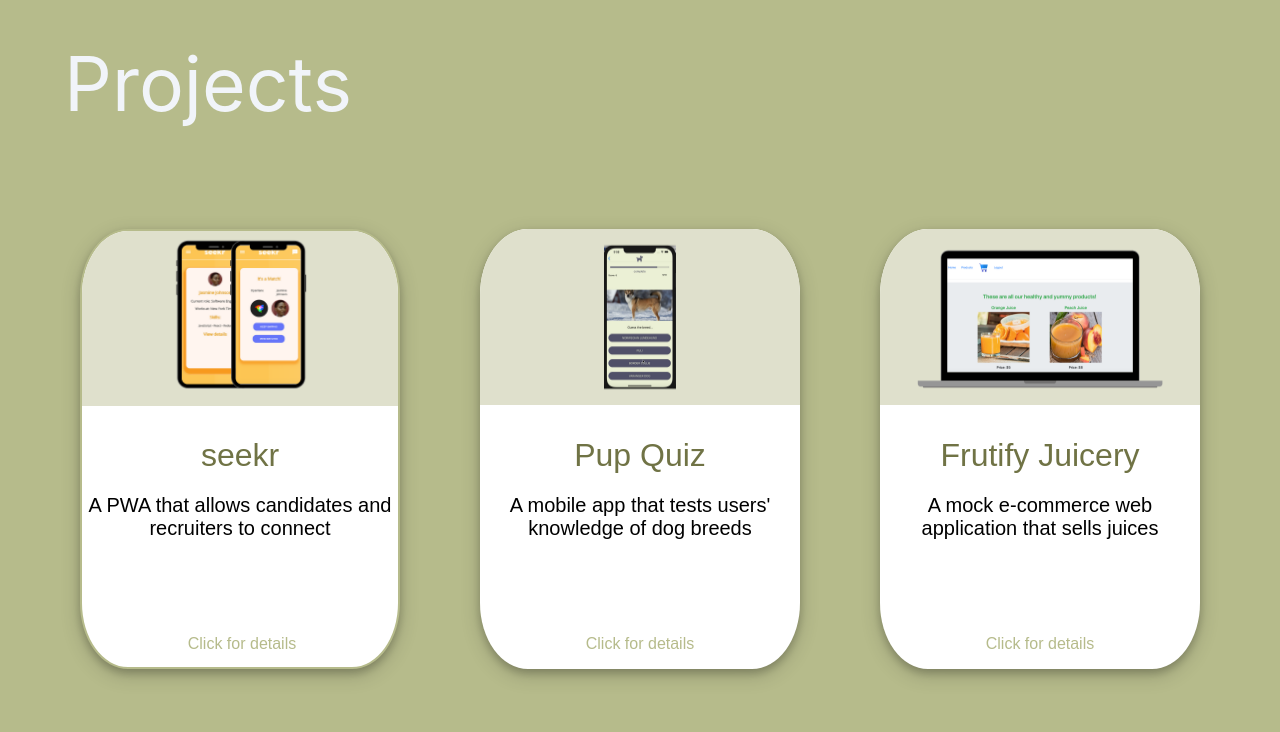
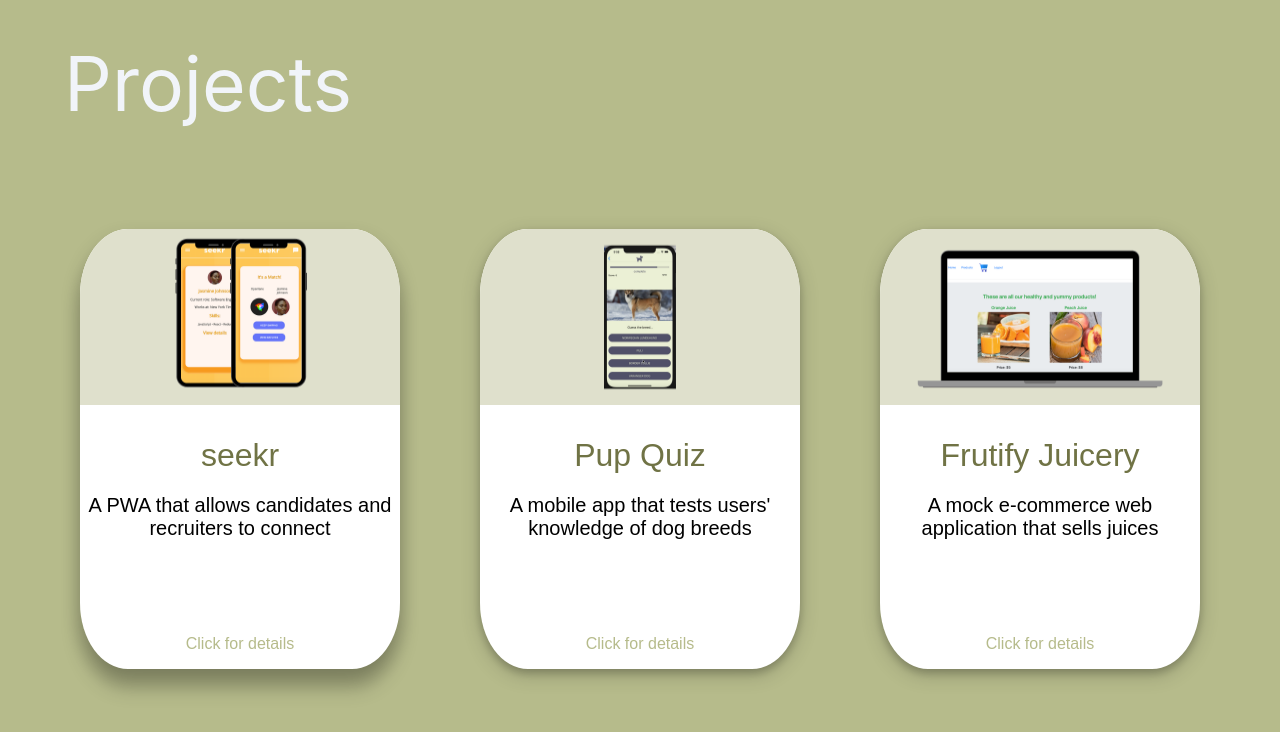
Before and after one commit to mackenziekroon/portfolio-new, a React (Create React App) app: page / in a window 1280 px wide. In both pictures the pointer is over the button 240 px from the left and 1386 px from the top of the page. Shown: the part 937-1669 px from the top of the page. Built offline with nearby package versions, Linux system fonts and the light colour scheme.

Commit message:
pods hover to shadow

```diff
--- a/src/App.css
+++ b/src/App.css
@@ -251,7 +251,9 @@ button {
 }
 
 .project-pods:hover {
-  border: solid 2px #b6bb8b;
+  /* border: solid 2px #b6bb8b; */
+  box-shadow: 0 10px 20px 0 rgba(0, 0, 0, 0.2),
+    0 20px 20px 0 rgba(0, 0, 0, 0.19);
 }
 
 @media only screen and (max-width: 1024px) {
@@ -559,6 +561,7 @@ a {
   padding-left: 3px;
   padding-right: 3px;
   padding-top: 3px;
+  color: #f1f4f9;
 }
 
 a:visited {
```
